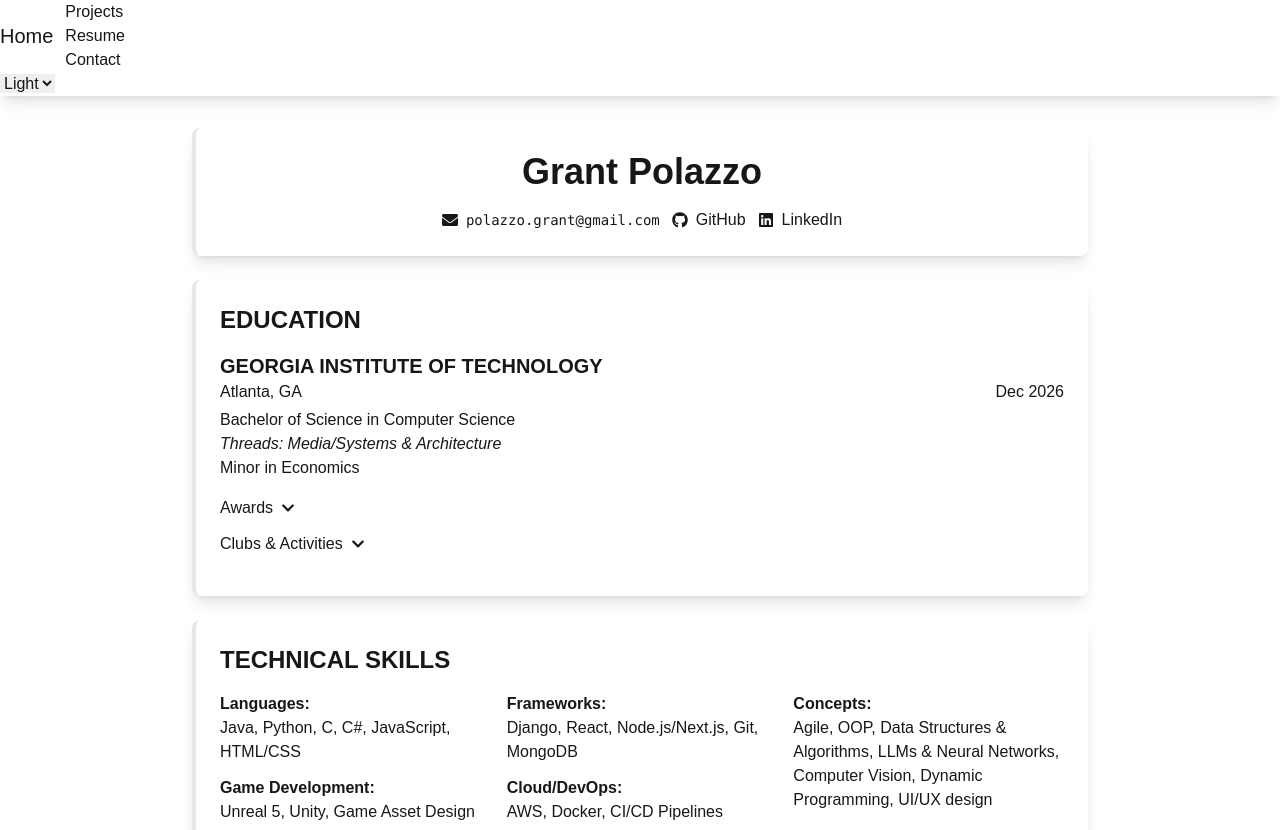
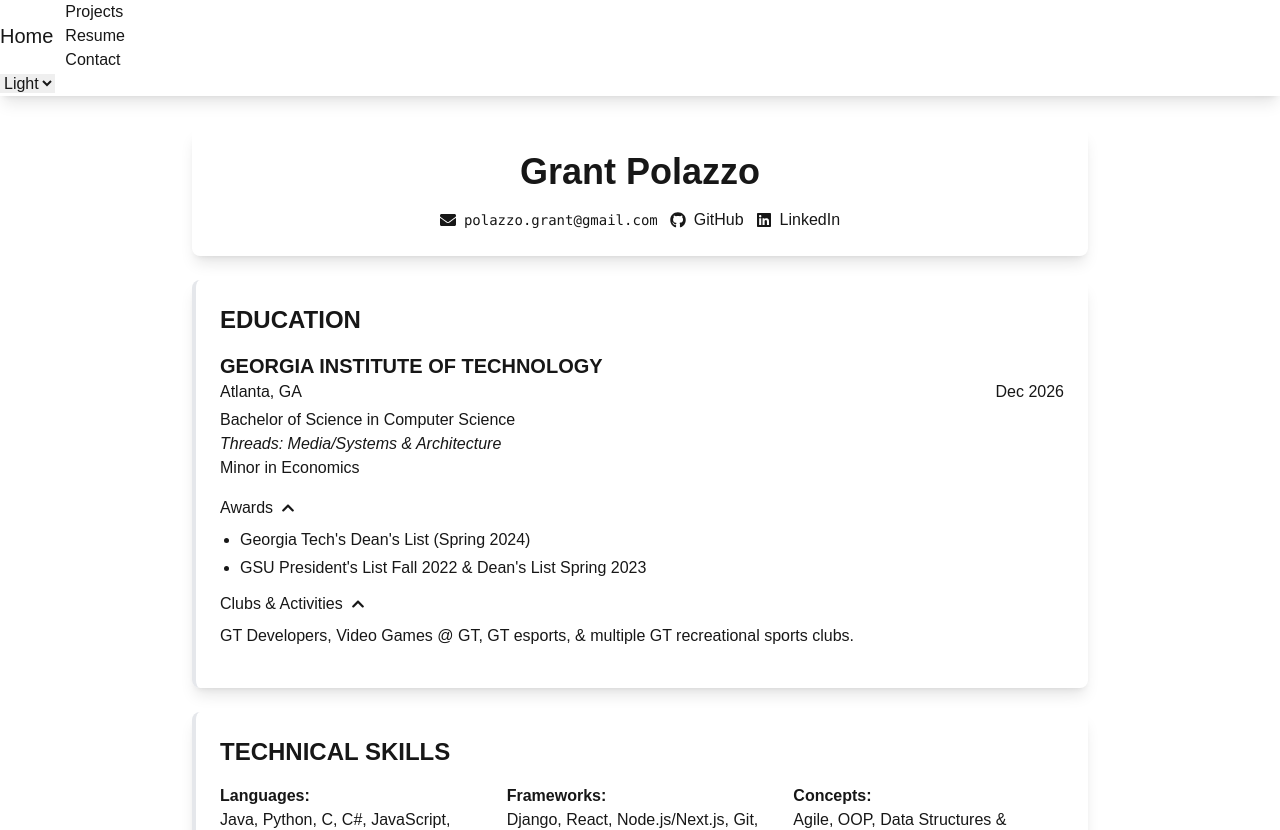
Before and after one commit to thatdudegrantt/personal-site, a Next.js app: page /resume in a window 1280 px wide. Shown: the top 830 px of the page. Built offline with nearby package versions, Linux system fonts and the light colour scheme; no server answers.

Commit message:
resume v2.2.2
updated links in resume's styling to theme consistent.

```diff
--- a/src/app/resume/page.js
+++ b/src/app/resume/page.js
@@ -24,10 +24,9 @@
 
     // added expand sections
     const [expandedSections, setExpandedSections] = useState({
-        awards: false,
-        clubs: false
+        awards: true,
+        clubs: true
     });
-
     const toggleSection = (section) => {
         setExpandedSections(prev => ({
             ...prev,
@@ -51,12 +50,8 @@
     return (
         <div className="p-4 md:p-8 bg-base-200 min-h-screen">
             <div className="max-w-4xl mx-auto space-y-6">
-                {/* Header */}
-                <motion.div
-                    whileHover={cardVar.hover}
-                    whileTap={cardVar.tap}
-                    className="bg-base-100 rounded-lg shadow-lg p-6 border-l-4 border-primary"
-                >
+                {/* Header - Now with consistent button styling */}
+                <div className="bg-base-100 rounded-lg shadow-lg p-6">
                     <h1 className="text-3xl md:text-4xl font-bold text-base-content text-center mb-4">Grant Polazzo</h1>
                     <div className="flex flex-wrap justify-center gap-3 items-center">
                         {/* Email */}
@@ -68,7 +63,7 @@
                         >
                             <button
                                 onClick={() => handleCopy('email', email)}
-                                className="btn btn-neutral btn-sm flex items-center gap-2"
+                                className="btn btn-outline btn-sm flex items-center gap-2"
                             >
                                 <FaEnvelope/>
                                 <span className="font-mono text-xs sm:text-sm">
@@ -86,7 +81,7 @@
                         >
                             <button
                                 onClick={() => handleCopy('github', 'github.com/thatdudegrantt')}
-                                className="btn btn-neutral btn-sm flex items-center gap-2"
+                                className="btn btn-outline btn-sm flex items-center gap-2"
                             >
                                 <FaGithub/>
                                 <span>GitHub</span>
@@ -102,14 +97,14 @@
                         >
                             <button
                                 onClick={() => handleCopy('linkedin', 'linkedin.com/in/grant-polazzo')}
-                                className="btn btn-neutral btn-sm flex items-center gap-2"
+                                className="btn btn-outline btn-sm flex items-center gap-2"
                             >
                                 <FaLinkedin/>
                                 <span>LinkedIn</span>
                             </button>
                         </motion.div>
                     </div>
-                </motion.div>
+                </div>
 
                 {/* Education */}
                 <motion.div
@@ -327,7 +322,7 @@
                 <motion.div
                     whileHover={cardVar.hover}
                     whileTap={cardVar.tap}
-                    className="bg-base-100 rounded-lg shadow-lg p-6 border-l-4 border-primary border-base-300"
+                    className="bg-base-100 rounded-lg shadow-lg p-6 border-l-4 border-primary"
                 >
                     <h2 className="text-2xl font-bold text-base-content mb-4">WORK EXPERIENCE</h2>
                     <div className="space-y-6">
```
